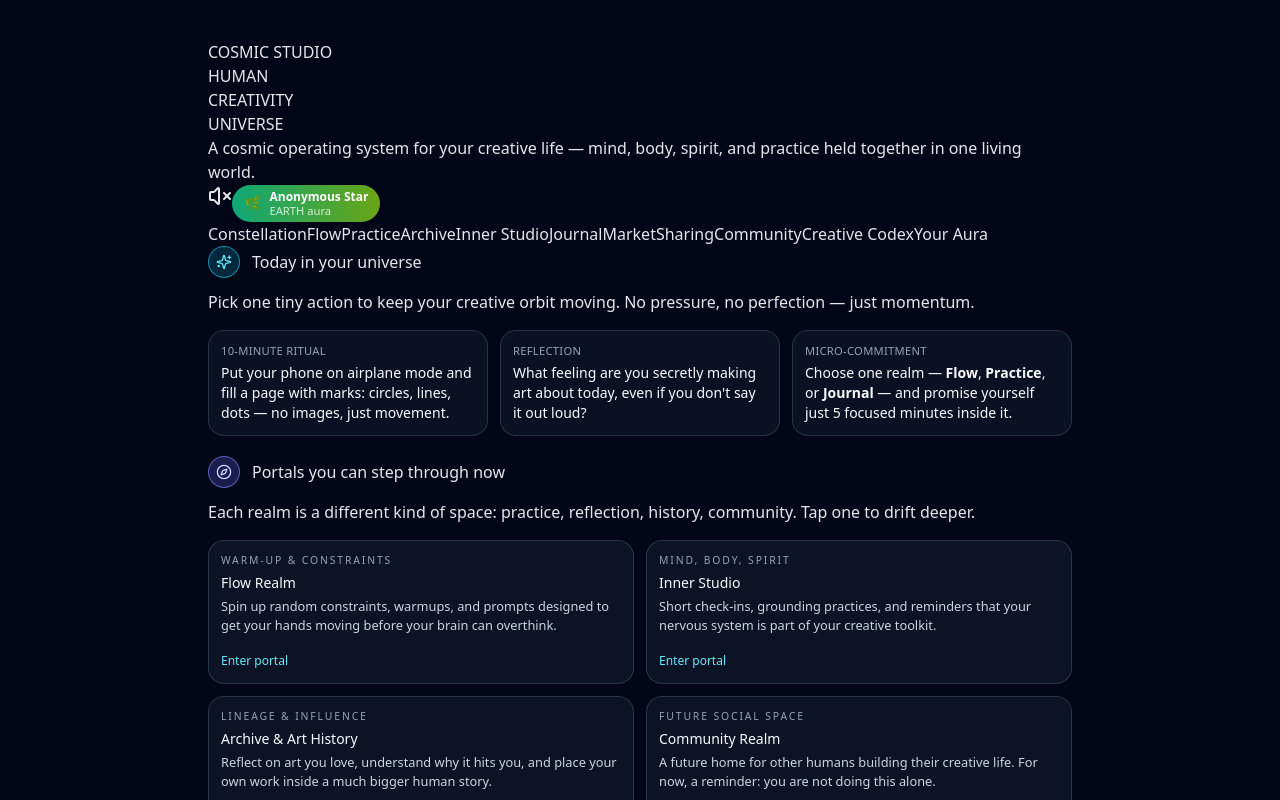
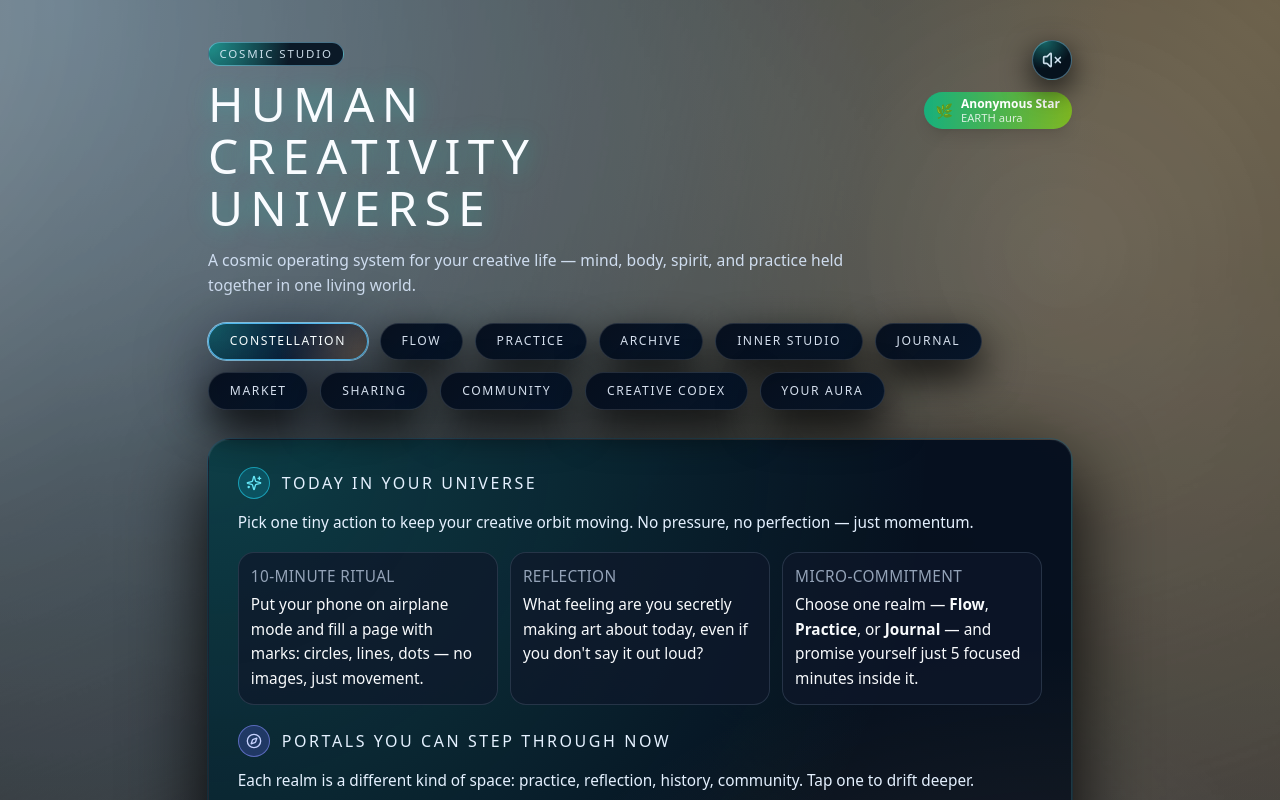
Before and after one commit to Dacolon/Human-Creativity, a Next.js app: page / in a window 1280 px wide. Shown: the top 800 px of the page. Built offline with nearby package versions, Linux system fonts and the light colour scheme.

Commit message:
Update globals.css

```diff
--- a/app/globals.css
+++ b/app/globals.css
@@ -1,98 +1,372 @@
-/* app/globals.css */
-
 @tailwind base;
 @tailwind components;
 @tailwind utilities;
 
-/* ---------- Base ---------- */
+/* --- FONTS ---------------------------------------------------------- */
+
+@import url("https://fonts.googleapis.com/css2?family=Audiowide&family=Outfit:wght@300;400;500;600&display=swap");
 
 :root {
-  color-scheme: dark;
+  --hc-font-display: "Audiowide", system-ui, -apple-system, BlinkMacSystemFont,
+    "Segoe UI", sans-serif;
+  --hc-font-body: "Outfit", system-ui, -apple-system, BlinkMacSystemFont,
+    "Segoe UI", sans-serif;
+
+  /* color system – warmer, more teal/amber, less pink/purple */
+  --hc-bg-deep: #020716;
+  --hc-bg-top: #10293a;
+  --hc-bg-bottom: #041020;
+
+  --hc-teal: #2de3d2;
+  --hc-amber: #ffb85c;
+  --hc-soft-blue: #56c5ff;
+
+  --hc-card-bg: rgba(4, 14, 30, 0.96);
+  --hc-card-border: rgba(255, 255, 255, 0.08);
+
+  --hc-pill-bg: rgba(3, 13, 28, 0.98);
+  --hc-pill-border: rgba(255, 255, 255, 0.12);
+  --hc-pill-active-ring: rgba(86, 197, 255, 0.9);
 }
 
-* {
-  box-sizing: border-box;
+/* --- GLOBAL BODY ---------------------------------------------------- */
+
+.hc-body {
+  min-height: 100vh;
+  background: radial-gradient(circle at 5% 0%, #1c3c52, transparent 55%),
+    radial-gradient(circle at 100% 0%, #4a3c21, transparent 60%),
+    radial-gradient(circle at 50% 110%, #020816, #000 70%);
+  color: #e5f1ff;
+  font-family: var(--hc-font-body);
 }
 
-html,
+/* reset some defaults a bit for mobile */
 body {
   margin: 0;
-  padding: 0;
 }
 
-body {
+/* --- COSMIC SHELL --------------------------------------------------- */
+
+.hc-shell {
+  position: relative;
   min-height: 100vh;
-  background-color: #020617;
-  color: #e5e7eb;
-  font-family: system-ui, -apple-system, BlinkMacSystemFont, "Segoe UI",
-    sans-serif;
-  overflow-x: hidden;
+  overflow: hidden;
 }
 
-/* ---------- Cosmic background (warmer, less pink/purple) ---------- */
-
-.bg-anim {
-  position: fixed;
-  inset: 0;
-  z-index: -3;
+/* subtle star layers */
+.hc-stars {
+  position: absolute;
+  inset: -30%;
   pointer-events: none;
-  /* Deep navy base with teal + golden glow, no magenta */
-  background:
-    radial-gradient(circle at 0% 0%, rgba(45, 212, 191, 0.5), transparent 60%),   /* teal top-left */
-    radial-gradient(circle at 100% 0%, rgba(251, 191, 36, 0.42), transparent 60%),/* amber top-right */
-    radial-gradient(circle at 0% 100%, rgba(56, 189, 248, 0.45), transparent 60%),/* cyan bottom-left */
-    linear-gradient(180deg, #020617 0%, #02061f 45%, #020617 100%);               /* deep navy */
-  background-attachment: fixed;
+  background-image:
+    radial-gradient(circle at 10% 20%, rgba(255, 255, 255, 0.65) 0, transparent 40%),
+    radial-gradient(circle at 70% 30%, rgba(255, 255, 255, 0.35) 0, transparent 45%),
+    radial-gradient(circle at 40% 80%, rgba(255, 255, 255, 0.45) 0, transparent 45%),
+    radial-gradient(circle at 90% 80%, rgba(255, 255, 255, 0.3) 0, transparent 45%);
+  opacity: 0.5;
+  mix-blend-mode: screen;
 }
 
-/* subtle drifting stars */
-.cosmic-depth {
-  position: fixed;
-  inset: 0;
-  z-index: -2;
-  pointer-events: none;
-  opacity: 0.45;
-  background-image:
-    radial-gradient(circle at 8% 15%, rgba(255, 255, 255, 0.7) 1px, transparent 2px),
-    radial-gradient(circle at 60% 20%, rgba(255, 255, 255, 0.55) 1px, transparent 2px),
-    radial-gradient(circle at 25% 70%, rgba(255, 255, 255, 0.5) 1px, transparent 2px),
-    radial-gradient(circle at 90% 80%, rgba(255, 255, 255, 0.6) 1px, transparent 2px);
-  background-size: 220px 220px, 260px 260px, 240px 240px, 280px 280px;
-  animation: starDrift 70s linear infinite;
+.hc-stars--near {
+  animation: hc-parallax-near 55s linear infinite alternate;
 }
 
-/* soft glow to blend foreground + background */
-.cosmic-noise {
-  position: fixed;
-  inset: 0;
-  z-index: -1;
-  pointer-events: none;
-  mix-blend-mode: screen;
-  opacity: 0.24;
-  background:
-    radial-gradient(circle at 50% 0%, rgba(250, 250, 250, 0.14), transparent 65%),
-    radial-gradient(circle at 5% 100%, rgba(34, 211, 238, 0.18), transparent 60%),
-    radial-gradient(circle at 95% 100%, rgba(250, 204, 21, 0.2), transparent 60%);
-  filter: blur(3px);
+.hc-stars--far {
+  opacity: 0.35;
+  filter: blur(1px);
+  animation: hc-parallax-far 85s linear infinite alternate;
 }
 
-/* star motion */
-@keyframes starDrift {
+@keyframes hc-parallax-near {
   0% {
-    transform: translate3d(0, 0, 0);
+    transform: translate3d(0, 0, 0) scale(1.02);
   }
   100% {
-    transform: translate3d(-60px, -40px, 0);
+    transform: translate3d(-24px, 18px, 0) scale(1.04);
   }
 }
 
-/* ---------- Utility wrappers ---------- */
-
-.page-shell {
-  max-width: 1120px;
-  margin: 0 auto;
-  padding: 1.5rem 1.25rem 4rem;
+@keyframes hc-parallax-far {
+  0% {
+    transform: translate3d(0, 0, 0) scale(1.03);
+  }
+  100% {
+    transform: translate3d(32px, -26px, 0) scale(1.06);
+  }
 }
 
-/* No extra nav/card overrides here.
-   Tailwind classes in your components still control pills + cards. */
+.hc-content {
+  position: relative;
+  z-index: 1;
+}
+
+/* --- HEADER --------------------------------------------------------- */
+
+.hc-header {
+  margin-bottom: 1.5rem;
+}
+
+.hc-header-main {
+  display: flex;
+  flex-direction: column;
+  gap: 1.75rem;
+}
+
+@media (min-width: 768px) {
+  .hc-header-main {
+    flex-direction: row;
+    align-items: flex-start;
+    justify-content: space-between;
+  }
+}
+
+.hc-pill-label {
+  display: inline-flex;
+  align-items: center;
+  gap: 0.35rem;
+  padding: 0.15rem 0.65rem;
+  border-radius: 999px;
+  background: radial-gradient(
+      circle at 0 0,
+      rgba(45, 227, 210, 0.6),
+      transparent 60%
+    ),
+    rgba(3, 16, 30, 0.9);
+  border: 1px solid rgba(148, 221, 255, 0.45);
+  color: rgba(226, 243, 255, 0.88);
+  font-size: 0.72rem;
+  letter-spacing: 0.16em;
+  text-transform: uppercase;
+  margin-bottom: 0.8rem;
+}
+
+.hc-title {
+  font-family: var(--hc-font-display);
+  letter-spacing: 0.15em;
+  text-transform: uppercase;
+  font-size: clamp(2.1rem, 6vw, 3rem);
+  line-height: 1.08;
+  color: #f9fcff;
+  text-shadow: 0 0 25px rgba(9, 242, 201, 0.35);
+}
+
+.hc-subtitle {
+  margin-top: 0.9rem;
+  max-width: 40rem;
+  font-size: 0.98rem;
+  line-height: 1.55;
+  color: rgba(219, 234, 254, 0.9);
+}
+
+.hc-header-right {
+  display: flex;
+  flex-direction: column;
+  gap: 0.75rem;
+  align-items: flex-end;
+}
+
+/* --- SOUND TOGGLE --------------------------------------------------- */
+
+.hc-sound-toggle {
+  display: inline-flex;
+  align-items: center;
+  justify-content: center;
+  width: 2.5rem;
+  height: 2.5rem;
+  border-radius: 999px;
+  border: 1px solid rgba(148, 221, 255, 0.4);
+  background: radial-gradient(
+      circle at 30% 0,
+      rgba(45, 227, 210, 0.4),
+      transparent 60%
+    ),
+    rgba(3, 15, 28, 0.96);
+  box-shadow: 0 10px 30px rgba(0, 0, 0, 0.8);
+  color: rgba(224, 242, 255, 0.9);
+  backdrop-filter: blur(14px);
+  transition:
+    transform 0.2s ease-out,
+    box-shadow 0.2s ease-out,
+    border-color 0.2s ease-out,
+    background 0.2s ease-out;
+}
+
+.hc-sound-toggle:hover {
+  transform: translateY(-1px);
+  border-color: rgba(45, 227, 210, 0.9);
+  box-shadow:
+    0 0 0 1px rgba(45, 227, 210, 0.45),
+    0 18px 40px rgba(3, 10, 25, 0.98);
+}
+
+.hc-sound-icon {
+  width: 1.25rem;
+  height: 1.25rem;
+}
+
+/* --- NAV PILLS ------------------------------------------------------ */
+
+.hc-nav {
+  margin-top: 1.6rem;
+  display: flex;
+  flex-wrap: wrap;
+  gap: 0.75rem;
+}
+
+.hc-nav-pill {
+  position: relative;
+  display: inline-flex;
+  align-items: center;
+  justify-content: center;
+  padding: 0.55rem 1.3rem;
+  border-radius: 999px;
+  border: 1px solid var(--hc-pill-border);
+  background: linear-gradient(
+    135deg,
+    rgba(4, 13, 28, 0.96),
+    rgba(5, 20, 40, 0.98)
+  );
+  color: rgba(231, 241, 255, 0.92);
+  font-family: var(--hc-font-display);
+  letter-spacing: 0.13em;
+  text-transform: uppercase;
+  font-size: 0.76rem;
+  text-decoration: none;
+  box-shadow: 0 16px 40px rgba(0, 0, 0, 0.9);
+  overflow: hidden;
+  backdrop-filter: blur(14px);
+  transition:
+    transform 0.2s ease-out,
+    box-shadow 0.25s ease-out,
+    border-color 0.2s ease-out,
+    background 0.25s ease-out,
+    color 0.2s ease-out;
+}
+
+.hc-nav-pill::before {
+  content: "";
+  position: absolute;
+  inset: -40%;
+  background: radial-gradient(
+      circle at 0 0,
+      rgba(45, 227, 210, 0.7),
+      transparent 60%
+    ),
+    radial-gradient(
+      circle at 100% 100%,
+      rgba(255, 184, 92, 0.7),
+      transparent 60%
+    );
+  opacity: 0;
+  transform: translateX(-120%);
+  transition:
+    opacity 0.26s ease-out,
+    transform 0.32s ease-out;
+}
+
+.hc-nav-pill-label {
+  position: relative;
+  z-index: 1;
+}
+
+.hc-nav-pill:hover {
+  transform: translateY(-1px);
+  border-color: rgba(148, 221, 255, 0.9);
+  box-shadow:
+    0 0 0 1px rgba(148, 221, 255, 0.65),
+    0 22px 55px rgba(2, 6, 23, 1);
+}
+
+.hc-nav-pill:hover::before {
+  opacity: 0.9;
+  transform: translateX(0);
+}
+
+.hc-nav-pill--active {
+  border-color: var(--hc-pill-active-ring);
+  color: #f9feff;
+  background:
+    radial-gradient(
+      circle at 0 0,
+      rgba(45, 227, 210, 0.32),
+      transparent 55%
+    ),
+    radial-gradient(
+      circle at 100% 100%,
+      rgba(255, 184, 92, 0.32),
+      transparent 55%
+    ),
+    linear-gradient(
+      135deg,
+      rgba(6, 22, 45, 0.98),
+      rgba(7, 28, 60, 0.98)
+    );
+  box-shadow:
+    0 0 0 1px rgba(148, 221, 255, 0.75),
+    0 26px 70px rgba(2, 6, 23, 1);
+}
+
+/* --- MAIN CONTENT / CARDS ------------------------------------------ */
+
+.hc-main {
+  margin-top: 1.8rem;
+}
+
+/* tailwind will still style inner content; this just gives the outer card
+   that “floating” look like your Museum / Flow cards */
+.hc-main > section,
+.hc-main > div {
+  border-radius: 1.4rem;
+  background: radial-gradient(
+      circle at 0 0,
+      rgba(45, 227, 210, 0.22),
+      transparent 55%
+    ),
+    radial-gradient(
+      circle at 100% 100%,
+      rgba(255, 184, 92, 0.2),
+      transparent 60%
+    ),
+    var(--hc-card-bg);
+  border: 1px solid var(--hc-card-border);
+  box-shadow:
+    0 26px 80px rgba(0, 0, 0, 0.95),
+    0 0 0 1px rgba(15, 118, 168, 0.4);
+  padding: 1.4rem 1.4rem 1.5rem;
+}
+
+@media (min-width: 640px) {
+  .hc-main > section,
+  .hc-main > div {
+    padding: 1.7rem 1.8rem 1.9rem;
+  }
+}
+
+/* headings inside cards */
+.hc-main h2,
+.hc-main h3 {
+  font-family: var(--hc-font-display);
+  letter-spacing: 0.16em;
+  text-transform: uppercase;
+}
+
+/* smaller type */
+.hc-main p {
+  font-size: 0.96rem;
+  line-height: 1.6;
+}
+
+/* Just a tiny utility for any “tag” chips you might be using */
+.hc-chip {
+  display: inline-flex;
+  align-items: center;
+  gap: 0.35rem;
+  padding: 0.12rem 0.55rem;
+  border-radius: 999px;
+  border: 1px solid rgba(148, 221, 255, 0.55);
+  background: rgba(6, 22, 45, 0.9);
+  font-size: 0.7rem;
+  letter-spacing: 0.16em;
+  text-transform: uppercase;
+  color: rgba(226, 243, 255, 0.9);
+}
```
